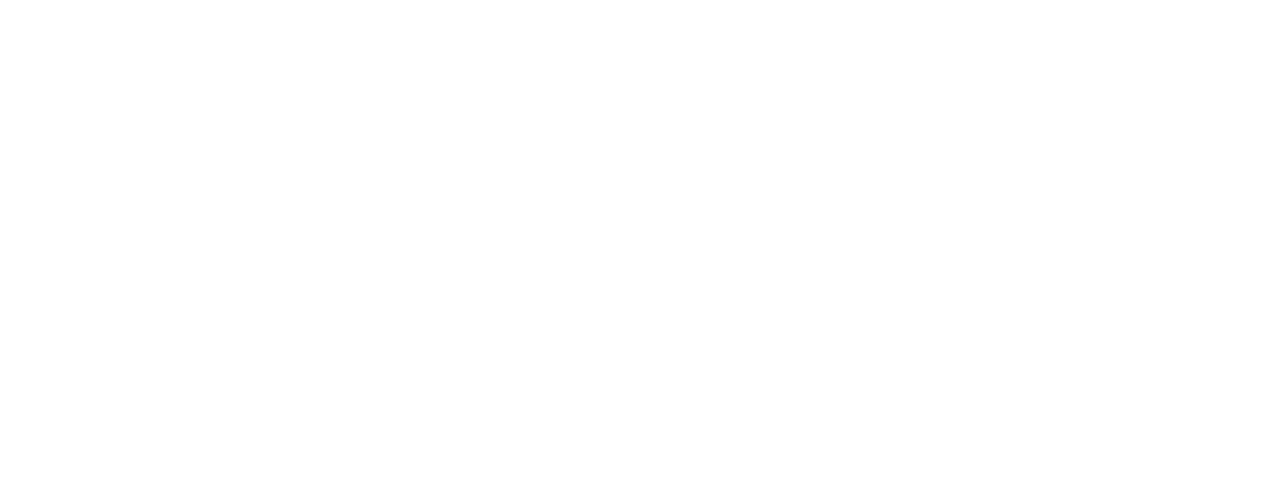
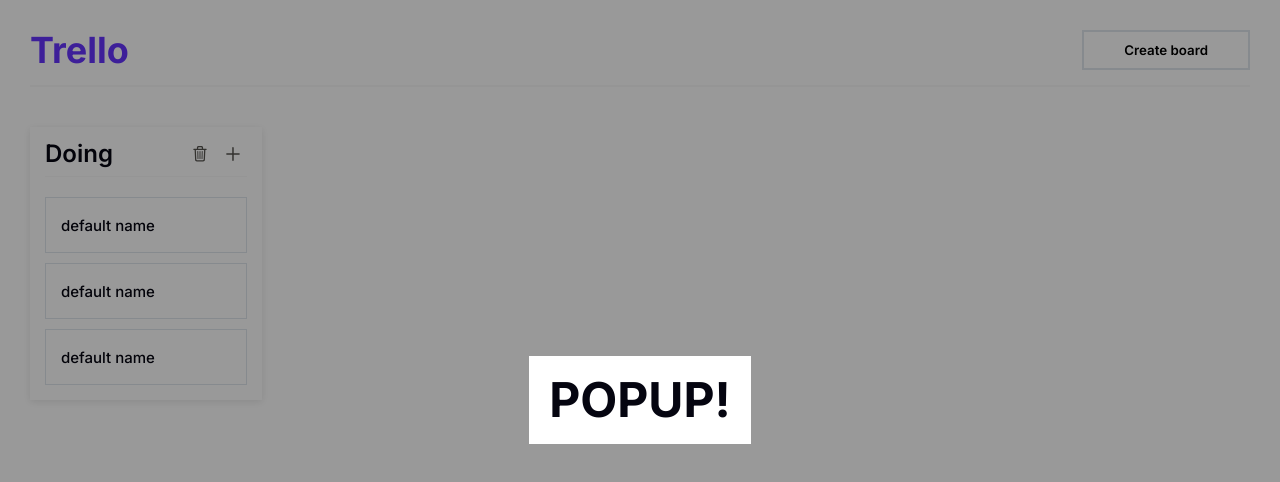
Before and after one commit to tntyyy/react-trello, a React app: page /task/1 in a window 1280 px wide. Before the commit this address had no page. Shown: the top 482 px of the page. Built offline with nearby package versions, Linux system fonts and the light colour scheme.

Commit message:
feat: open/close popup

```diff
--- a/src/components/Popup/Popup.tsx
+++ b/src/components/Popup/Popup.tsx
@@ -1,7 +1,11 @@
 import React, { FC } from 'react';
 import styles from './Popup.module.scss';
+import {useParams} from "react-router-dom";
 
 const Popup: FC = () => {
+    const params = useParams();
+
+    if (params?.id) {
         return (
             <div className={styles.popup}>
                 <div className={styles.popup__content}>
@@ -9,6 +13,10 @@
                 </div>
             </div>
         );
+    }
+
+
+    return null;
 };
 
 export default Popup;
--- a/src/components/Task/Task.module.scss
+++ b/src/components/Task/Task.module.scss
@@ -8,6 +8,8 @@
   border: var(--border);
 
   cursor: pointer;
+  text-decoration: none;
+  color: var(--color-black);
 
   &:hover {
     box-shadow: var(--shadow);
--- a/src/components/Task/Task.tsx
+++ b/src/components/Task/Task.tsx
@@ -1,9 +1,10 @@
 import React, { FC } from 'react';
 import styles from './Task.module.scss';
+import {Link} from "react-router-dom";
 
 const Task: FC = () => {
   return (
-      <div className={styles.task}>
+      <Link to={`/task/${1}`} className={styles.task}>
           <span className={styles.task__title}>default name</span>
           <div className={styles.task__buttons}>
               <button>
@@ -34,7 +35,7 @@
                   </svg>
               </button>
           </div>
-      </div>
+      </Link>
   );
 };
 
```
Also changed, not shown: src/routes/index.tsx (+11 -1 lines). Lines whose indentation alone changed are shown as unchanged.
